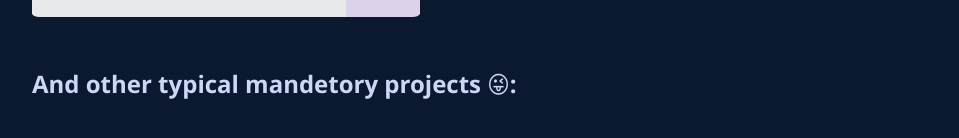
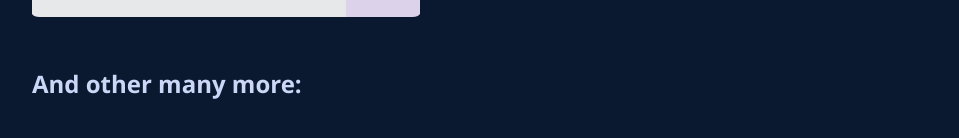
Before and after one commit to Chiragbhanderi1/portflio, a website: page index.html in a window 1280 px wide. Shown: the part 3371-3509 px from the top of the page, without its empty margins (160-1119 px from the left). Drawn offline with Linux system fonts and the light colour scheme.

Commit message:
Update index.html

```diff
--- a/index.html
+++ b/index.html
@@ -179,7 +179,7 @@
                     </div>
                 </div>
             </div>
-            <h1 class="title otherprojectstitle flex fade-enter-done">And other typical mandetory projects 😜:</h1>
+            <h1 class="title otherprojectstitle flex fade-enter-done">And other many more:</h1>
             <div class="otherprojects">
                 <div class="mini"><a href="https://vuejs-2600a.web.app/coaches"><img class="miniimg" src="./images/coach.png" alt="" height="150px" width="150"><p>Coach Finder</p> </a></div>
                 <div class="mini"><a href="https://github.com/Chiragbhanderi1/book-review"><img class="miniimg" src="./images/book-review.png" alt="" height="150px" width="150"><p>Book Review Website</p> </a></div>
```
